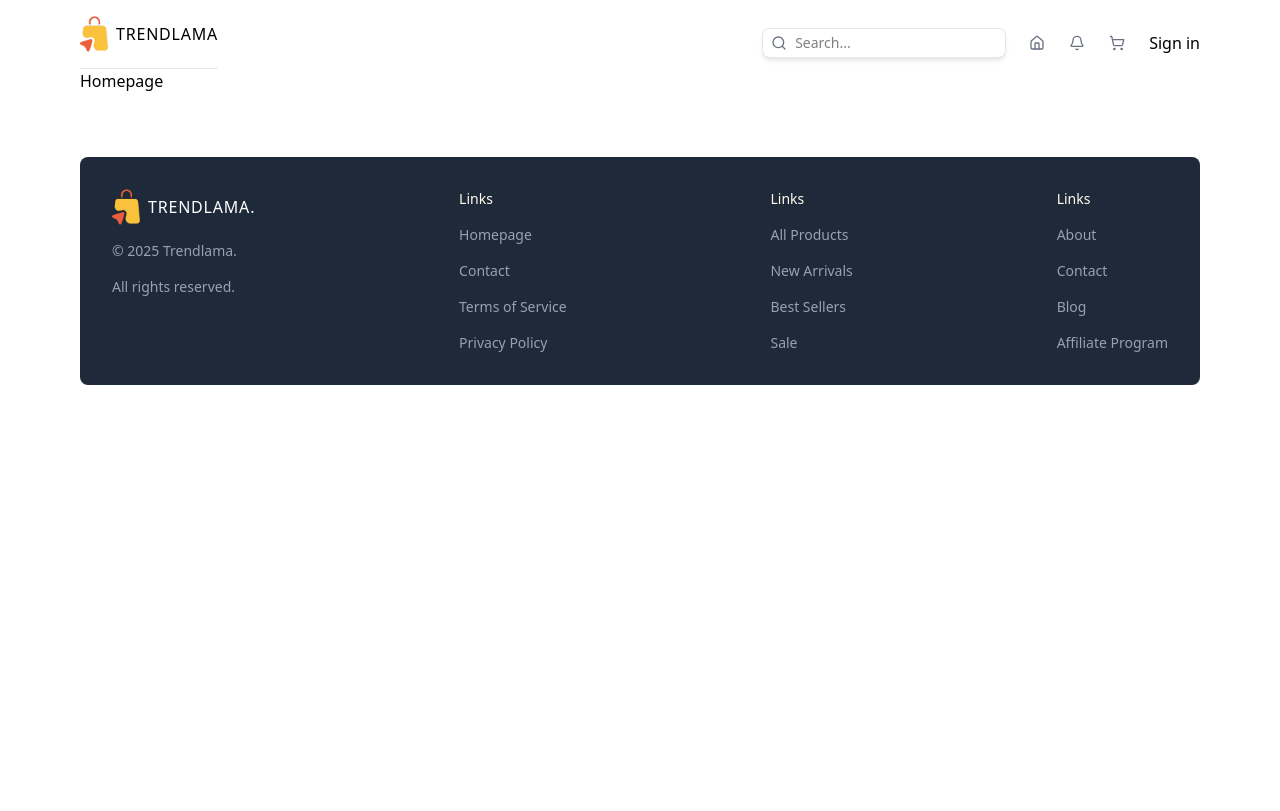
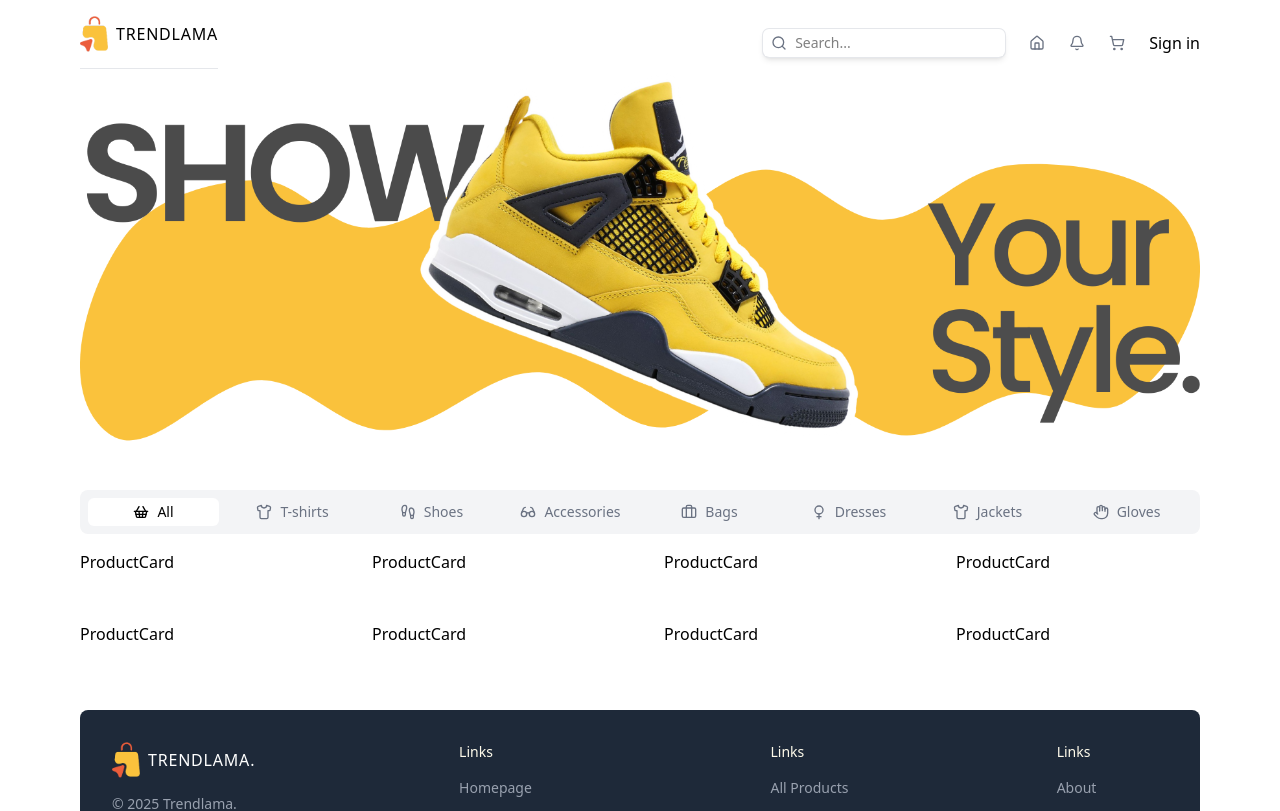
Before and after one commit to ggoswami777/e-commerce-ui, a Next.js app in the folder client/: page / in a window 1280 px wide. Shown: the top 811 px of the page. Built offline with nearby package versions, Linux system fonts and the light colour scheme.

Commit message:
added categories and landing image

```diff
--- a/client/src/app/page.tsx
+++ b/client/src/app/page.tsx
@@ -1,6 +1,15 @@
+import ProductList from "@/components/ProductList"
+import Image from "next/image"
+
 const Homepage = () => {
   return (
-    <div className=''>Homepage</div>
+    <div className=''>
+      <div className="relative aspect-[3/1] mb-12">
+        <Image src="/featured.png" alt="Feature Product" fill/>
+      </div>
+
+      <ProductList/>
+    </div>
   )
 }
 
--- /dev/null
+++ b/client/src/components/Categories.tsx
@@ -0,0 +1,79 @@
+"use client"
+import { Briefcase, Footprints, Glasses, Hand, Shirt, ShoppingBasket, Venus } from 'lucide-react';
+import { usePathname, useRouter, useSearchParams } from 'next/navigation';
+import React from 'react'
+const categories = [
+  {
+    name: "All",
+    icon: <ShoppingBasket className="w-4 h-4" />,
+    slug: "all",
+  },
+  {
+    name: "T-shirts",
+    icon: <Shirt className="w-4 h-4" />,
+    slug: "t-shirts",
+  },
+  {
+    name: "Shoes",
+    icon: <Footprints className="w-4 h-4" />,
+    slug: "shoes",
+  },
+  {
+    name: "Accessories",
+    icon: <Glasses className="w-4 h-4" />,
+    slug: "accessories",
+  },
+  {
+    name: "Bags",
+    icon: <Briefcase className="w-4 h-4" />,
+    slug: "bags",
+  },
+  {
+    name: "Dresses",
+    icon: <Venus className="w-4 h-4" />,
+    slug: "dresses",
+  },
+  {
+    name: "Jackets",
+    icon: <Shirt className="w-4 h-4" />,
+    slug: "jackets",
+  },
+  {
+    name: "Gloves",
+    icon: <Hand className="w-4 h-4" />,
+    slug: "gloves",
+  },
+];
+const Categories = () => {
+    const searchParams = useSearchParams();
+    const selectedCategory = searchParams.get("category") || "all";
+    const pathName = usePathname();
+    const router = useRouter();
+
+    const handleChange = (value: string | null) => {
+        const params = new URLSearchParams(searchParams);
+        params.set("category", value || "all");
+        router.push(`${pathName}?${params.toString()}`);
+    };
+
+    console.log(selectedCategory);
+
+    return (
+        <div className='grid grid-cols-2 sm:grid-cols-3 md:grid-cols-4 lg:grid-cols-6 xl:grid-cols-8 gap-2 bg-gray-100 p-2 rounded-lg mb-4 text-sm'>
+            {categories.map((category) => (
+                <div
+                    className={`flex items-center justify-center gap-2 cursor-pointer px-2 py-1 rounded-md ${
+                        category.slug === selectedCategory ? "bg-white" : "text-gray-500"
+                    } `}
+                    key={category.name}
+                    onClick={() => handleChange(category.slug)}
+                >
+                    {category.icon}
+                    {category.name}
+                </div>
+            ))}
+        </div>
+    );
+};
+
+export default Categories
--- /dev/null
+++ b/client/src/components/ProductCard.tsx
@@ -0,0 +1,11 @@
+"use client"
+
+import { ProductType } from "@/types"
+
+const ProductCard = ({product}:{product:ProductType}) => {
+  return (
+    <div>ProductCard</div>
+  )
+}
+
+export default ProductCard
--- /dev/null
+++ b/client/src/components/ProductList.tsx
@@ -0,0 +1,130 @@
+import { ProductsType } from '@/types';
+import React from 'react'
+import Categories from './Categories';
+import ProductCard from './ProductCard';
+const products: ProductsType = [
+  {
+    id: 1,
+    name: "Adidas CoreFit T-Shirt",
+    shortDescription:
+      "Lorem ipsum dolor sit amet consect adipisicing elit lorem ipsum dolor sit.",
+    description:
+      "Lorem ipsum dolor sit amet consect adipisicing elit lorem ipsum dolor sit. Lorem ipsum dolor sit amet consect adipisicing elit lorem ipsum dolor sit. Lorem ipsum dolor sit amet consect adipisicing elit lorem ipsum dolor sit.",
+    price: 39.9,
+    sizes: ["s", "m", "l", "xl", "xxl"],
+    colors: ["gray", "purple", "green"],
+    images: {
+      gray: "/products/1g.png",
+      purple: "/products/1p.png",
+      green: "/products/1gr.png",
+    },
+  },
+  {
+    id: 2,
+    name: "Puma Ultra Warm Zip",
+    shortDescription:
+      "Lorem ipsum dolor sit amet consect adipisicing elit lorem ipsum dolor sit.",
+    description:
+      "Lorem ipsum dolor sit amet consect adipisicing elit lorem ipsum dolor sit. Lorem ipsum dolor sit amet consect adipisicing elit lorem ipsum dolor sit. Lorem ipsum dolor sit amet consect adipisicing elit lorem ipsum dolor sit.",
+    price: 59.9,
+    sizes: ["s", "m", "l", "xl"],
+    colors: ["gray", "green"],
+    images: { gray: "/products/2g.png", green: "/products/2gr.png" },
+  },
+  {
+    id: 3,
+    name: "Nike Air Essentials Pullover",
+    shortDescription:
+      "Lorem ipsum dolor sit amet consect adipisicing elit lorem ipsum dolor sit.",
+    description:
+      "Lorem ipsum dolor sit amet consect adipisicing elit lorem ipsum dolor sit. Lorem ipsum dolor sit amet consect adipisicing elit lorem ipsum dolor sit. Lorem ipsum dolor sit amet consect adipisicing elit lorem ipsum dolor sit.",
+    price: 69.9,
+    sizes: ["s", "m", "l"],
+    colors: ["green", "blue", "black"],
+    images: {
+      green: "/products/3gr.png",
+      blue: "/products/3b.png",
+      black: "/products/3bl.png",
+    },
+  },
+  {
+    id: 4,
+    name: "Nike Dri Flex T-Shirt",
+    shortDescription:
+      "Lorem ipsum dolor sit amet consect adipisicing elit lorem ipsum dolor sit.",
+    description:
+      "Lorem ipsum dolor sit amet consect adipisicing elit lorem ipsum dolor sit. Lorem ipsum dolor sit amet consect adipisicing elit lorem ipsum dolor sit. Lorem ipsum dolor sit amet consect adipisicing elit lorem ipsum dolor sit.",
+    price: 29.9,
+    sizes: ["s", "m", "l"],
+    colors: ["white", "pink"],
+    images: { white: "/products/4w.png", pink: "/products/4p.png" },
+  },
+  {
+    id: 5,
+    name: "Under Armour StormFleece",
+    shortDescription:
+      "Lorem ipsum dolor sit amet consect adipisicing elit lorem ipsum dolor sit.",
+    description:
+      "Lorem ipsum dolor sit amet consect adipisicing elit lorem ipsum dolor sit. Lorem ipsum dolor sit amet consect adipisicing elit lorem ipsum dolor sit. Lorem ipsum dolor sit amet consect adipisicing elit lorem ipsum dolor sit.",
+    price: 49.9,
+    sizes: ["s", "m", "l"],
+    colors: ["red", "orange", "black"],
+    images: {
+      red: "/products/5r.png",
+      orange: "/products/5o.png",
+      black: "/products/5bl.png",
+    },
+  },
+  {
+    id: 6,
+    name: "Nike Air Max 270",
+    shortDescription:
+      "Lorem ipsum dolor sit amet consect adipisicing elit lorem ipsum dolor sit.",
+    description:
+      "Lorem ipsum dolor sit amet consect adipisicing elit lorem ipsum dolor sit. Lorem ipsum dolor sit amet consect adipisicing elit lorem ipsum dolor sit. Lorem ipsum dolor sit amet consect adipisicing elit lorem ipsum dolor sit.",
+    price: 59.9,
+    sizes: ["40", "42", "43", "44"],
+    colors: ["gray", "white"],
+    images: { gray: "/products/6g.png", white: "/products/6w.png" },
+  },
+  {
+    id: 7,
+    name: "Nike Ultraboost Pulse ",
+    shortDescription:
+      "Lorem ipsum dolor sit amet consect adipisicing elit lorem ipsum dolor sit.",
+    description:
+      "Lorem ipsum dolor sit amet consect adipisicing elit lorem ipsum dolor sit. Lorem ipsum dolor sit amet consect adipisicing elit lorem ipsum dolor sit. Lorem ipsum dolor sit amet consect adipisicing elit lorem ipsum dolor sit.",
+    price: 69.9,
+    sizes: ["40", "42", "43"],
+    colors: ["gray", "pink"],
+    images: { gray: "/products/7g.png", pink: "/products/7p.png" },
+  },
+  {
+    id: 8,
+    name: "Levi’s Classic Denim",
+    shortDescription:
+      "Lorem ipsum dolor sit amet consect adipisicing elit lorem ipsum dolor sit.",
+    description:
+      "Lorem ipsum dolor sit amet consect adipisicing elit lorem ipsum dolor sit. Lorem ipsum dolor sit amet consect adipisicing elit lorem ipsum dolor sit. Lorem ipsum dolor sit amet consect adipisicing elit lorem ipsum dolor sit.",
+    price: 59.9,
+    sizes: ["s", "m", "l"],
+    colors: ["blue", "green"],
+    images: { blue: "/products/8b.png", green: "/products/8gr.png" },
+  },
+];
+const ProductList = () => {
+  return (
+    <div className='w-full'>
+        <Categories/>
+        <div className='grid grid-cols-1 sm:grid-cols-2 lg:grid-cols-4 gap-12'>
+            {
+                products.map(product=>(
+                    <ProductCard key={product.id} product={product}/>
+                ))
+            }
+        </div>
+    </div>
+  )
+}
+
+export default ProductList
--- /dev/null
+++ b/client/src/types.ts
@@ -0,0 +1,11 @@
+export type ProductType={
+    id:string|number;
+    name:string;
+    shortDescription:string;
+    description:string;
+    price:number;
+    sizes:string[];
+    colors:string[];
+    images:Record<string,string>;
+}
+export type ProductsType=ProductType[];
```
